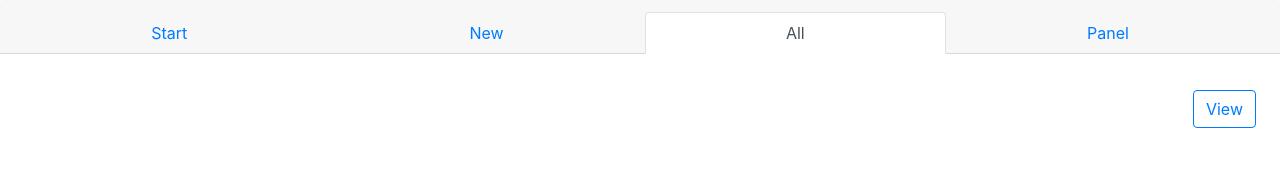
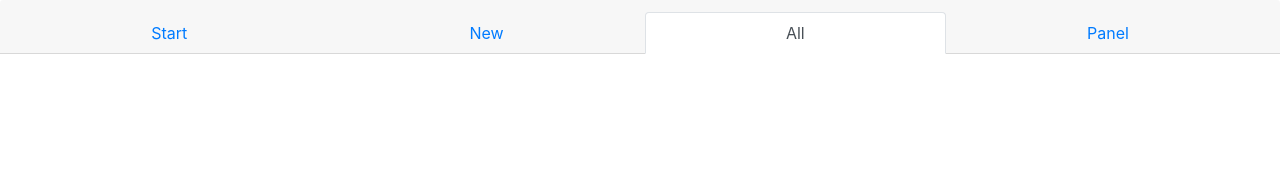
Before and after one commit to Trojanekkk/panfishek, a Vue app: page / in a window 1280 px wide. Both pictures are taken after a click on the tab "All". Shown: the top 180 px of the page. Built offline with nearby package versions, Linux system fonts and the light colour scheme.

Commit message:
Add: Show all items; Buttons in Guess component

```diff
--- a/src/components/All.vue
+++ b/src/components/All.vue
@@ -1,11 +1,13 @@
 <template>
-    <div id="new">
-        <p>
-            <b-button-toolbar class="float-right">
-                <b-button-group class="mr-1">
-                    <b-button variant="outline-primary" @click="getItem">View</b-button>
-                </b-button-group>
-            </b-button-toolbar>
+    <div id="all">
+        <p v-for="fc in flashcards" v-bind:key="fc.word">
+            <b>{{ fc.word }}</b> <span class="stats" title="fishka's stats (correct / all)">0/3</span>
+            <b-icon icon="x-circle" class="float-right" font-scale="0.75" shift-v="-8" title="delete this fishka"></b-icon>
+            <br>
+            <span class="translation">
+                {{ fc.translation }}
+                <b-icon icon="cloud-slash" class="float-right" font-scale="0.75" shift-v="-8" title="the fishka is not synchronized"></b-icon>
+            </span>
         </p>
     </div>
 </template>
@@ -13,27 +15,18 @@
 <script>
 export default {
     name: 'All',
-    data () {
-        return {
-            flashcards: [],
-            fishka: ''
-        }
-    },
-    methods: {
-        getItem: function () {
-            this.flashcards = localStorage.getItem('panfishek')
-            if (this.flashcards) {
-                this.fishka = JSON.parse(this.flashcards)[0].word
-                alert(this.flashcards)
-                alert(this.fishka)
-            }
-        }
-    }
+    props: ['flashcards'],
 }
 </script>
 
 <style scoped>
 p {
-    font-size: 17px;
+    font-size: 15px;
+}
+#all {
+    font-size: 15px;
+}
+.translation {
+    color: lightslategray
 }
 </style>
--- a/src/components/Guess.vue
+++ b/src/components/Guess.vue
@@ -1,13 +1,17 @@
 <template>
     <div id="guess">
-        <p>Word: <b>{{ word }}</b><b-icon icon="x-circle" class="float-right" font-scale="0.5" shift-v="-16"></b-icon></p>
+        <p>
+            Word: <b>{{ word }}</b>
+            <b-icon icon="x-circle" class="float-right" font-scale="0.5" shift-v="-16" title="delete this fishka"></b-icon>
+        </p>
         <p>
             <b-form-input v-model="guess" placeholder="Enter translation"></b-form-input>
         </p>
         <p>
             <b-button-toolbar class="float-right">
                 <b-button-group class="mr-1">
-                    <b-button variant="outline-primary"><b-icon icon="arrow-right"></b-icon></b-button>
+                    <b-button variant="outline-primary">Hint</b-button>
+                    <b-button variant="outline-primary">Next</b-button>
                     <b-button variant="outline-primary">Check</b-button>
                 </b-button-group>
             </b-button-toolbar>
--- a/src/popup/App.vue
+++ b/src/popup/App.vue
@@ -11,9 +11,9 @@
                         <New />
                     </b-card-text>
                 </b-tab>
-                <b-tab title="All">
+                <b-tab title="All" @click="getItems">
                     <b-card-text>
-                        <All />
+                        <All :flashcards="flashcards"/>
                     </b-card-text>
                 </b-tab>
                 <b-tab title="Panel">
@@ -39,8 +39,19 @@ export default {
         New,
         All,
         Panel
+    },
+    data () {
+        return {
+            flashcards: []
+        }
+    },
+    methods: {
+        getItems: function () {
+            this.flashcards = JSON.parse(localStorage.getItem('panfishek'))
+        }
     }
 }
+
 </script>
 
 <style>
```
